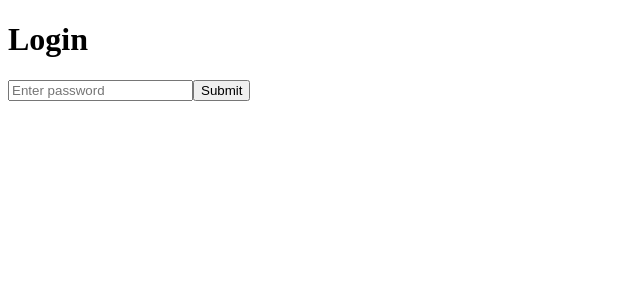
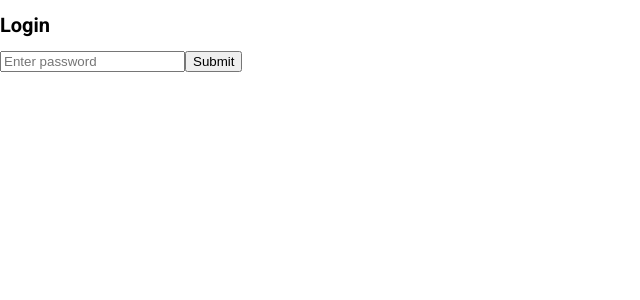
Before and after one commit to akshaykhatrinm/d2c, a Next.js app: page /login in a window 1280 px wide. Shown: the top 300 px of the page, without its empty margins (0-640 px from the left). Built offline with nearby package versions, Linux system fonts and the light colour scheme.

Commit message:
Create _app.js

```diff
--- /dev/null
+++ b/pages/_app.js
@@ -0,0 +1,7 @@
+import '../styles/Dashboard.css'; // Import global CSS here
+
+function MyApp({ Component, pageProps }) {
+  return <Component {...pageProps} />;
+}
+
+export default MyApp;
```
